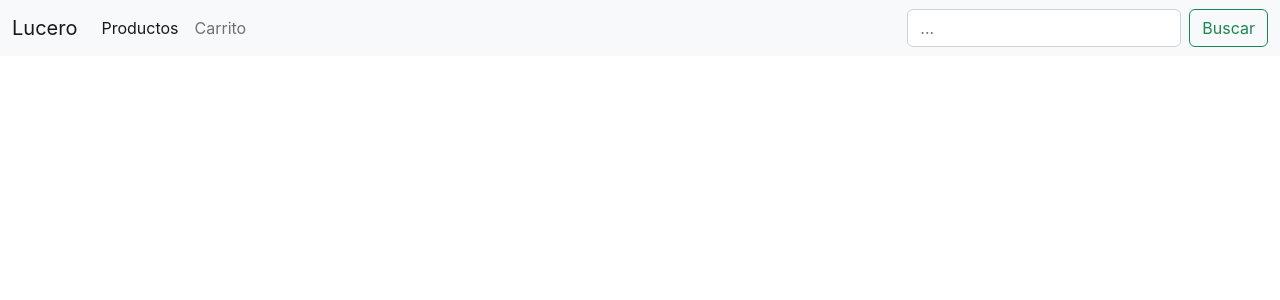
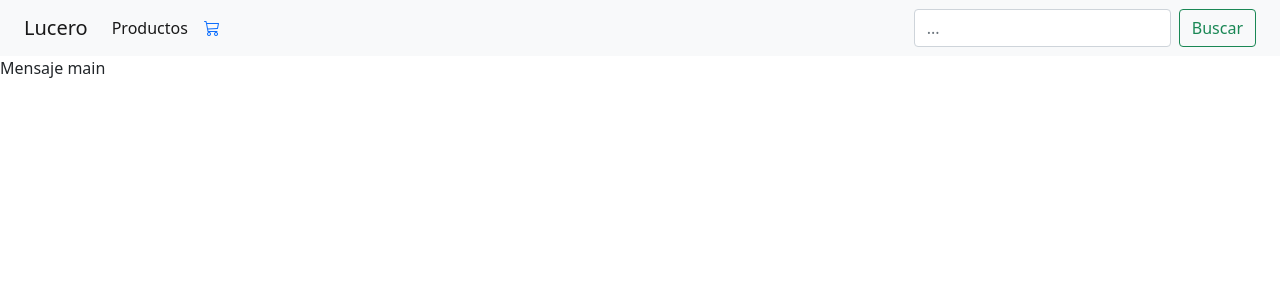
Before and after one commit to nicolasinda/appReactJs, a React (Create React App) app: page / in a window 1280 px wide. Shown: the top 300 px of the page. Built offline with nearby package versions, Linux system fonts and the light colour scheme.

Commit message:
cartWidget & itemListContainer

```diff
--- a/package.json
+++ b/package.json
@@ -10,6 +10,7 @@
     "bootstrap": "^5.1.3",
     "bootstrap-icons": "^1.8.3",
     "react": "^18.2.0",
+    "react-bootstrap": "^2.4.0",
     "react-dom": "^18.2.0",
     "react-scripts": "^5.0.1",
     "web-vitals": "^2.1.4"
--- a/src/App.js
+++ b/src/App.js
@@ -3,11 +3,12 @@ import './App.css';
 import ItemListContainer from './comoponents/ItemListContainer';
 //import Ejemplo from './comoponents/Ejemplo';
 import NavBar from './comoponents/NavBar';
+
 function App() {
   return (
     <>
     <NavBar/>
-    <ItemListContainer>MENSAJE</ItemListContainer>
+    <ItemListContainer greeting="Mensaje main"/>
     </>
   );
 }
--- a/src/comoponents/CartWidget.jsx
+++ b/src/comoponents/CartWidget.jsx
@@ -1,10 +1,12 @@
 import React from "react";
 
-const IconCart=()=>{
+const CartWidget=()=>{
     return(
-        <i class="bi bi-cart"></i>
+        <>
+      <i className="bi bi-cart3"></i>
+        </>
     )
 
 };
 
-export default IconCart;
+export default CartWidget;
--- a/src/comoponents/ItemListContainer.jsx
+++ b/src/comoponents/ItemListContainer.jsx
@@ -1,7 +1,5 @@
 import React from 'react';
-const ItemListContainer=(greeting)=>{
-    return(
-        <p></p>
-    )
-}
+const ItemListContainer=({greeting})=>{
+    return <p> {greeting} </p>
+};
 export default ItemListContainer;
--- a/src/comoponents/NavBar.jsx
+++ b/src/comoponents/NavBar.jsx
@@ -1,25 +1,28 @@
 import React from "react";
-import IconCart from "./CartWidget";
+import CartWidget from "./CartWidget";
 const NavBar=()=>{
 return(
-<nav class="navbar navbar-expand-lg bg-light">
-  <div class="container-fluid">
-    <button class="navbar-toggler" type="button" data-bs-toggle="collapse" data-bs-target="#navbarTogglerDemo03" aria-controls="navbarTogglerDemo03" aria-expanded="false" aria-label="Toggle navigation">
-      <span class="navbar-toggler-icon"></span>
+<nav className="navbar navbar-expand-lg bg-light">
+  <div className="container-fluid">
+    <button className="navbar-toggler" type="button" data-bs-toggle="collapse" data-bs-target="#navbarTogglerDemo03" aria-controls="navbarTogglerDemo03" aria-expanded="false" aria-label="Toggle navigation">
+      <span className="navbar-toggler-icon"></span>
     </button>
-    <a class="navbar-brand" href="https://www.facebook.com/">Lucero</a>
-    <div class="collapse navbar-collapse" id="navbarTogglerDemo03">
-      <ul class="navbar-nav me-auto mb-2 mb-lg-0">
-        <li class="nav-item">
-          <a class="nav-link active" aria-current="page" href="https://www.facebook.com/">Productos</a>
+    <a className="navbar-brand" href="https://www.facebook.com/">Lucero</a>
+    <div className="collapse navbar-collapse" id="navbarTogglerDemo03">
+      <ul className="navbar-nav me-auto mb-2 mb-lg-0">
+        <li className="nav-item">
+          <a className="nav-link active" aria-current="page" href="https://www.facebook.com/">Productos</a>
         </li>
-        <li class="nav-item">
-          <a class="nav-link" href="https://www.facebook.com/" >Carrito</a>
+        <li className="nav-item">
+        <a className="nav-link" href="https://www.facebook.com/" >{<CartWidget/>}</a>
+
         </li>
+
+
       </ul>
-      <form class="d-flex" role="search">
-        <input class="form-control me-2" type="search" placeholder="..." aria-label="Search"/>
-        <button class="btn btn-outline-success" type="submit">Buscar</button>
+      <form className="d-flex" role="search">
+        <input className="form-control me-2" type="search" placeholder="..." aria-label="Search"/>
+        <button className="btn btn-outline-success" type="submit">Buscar</button>
       </form>
     </div>
   </div>
--- a/src/index.css
+++ b/src/index.css
@@ -11,3 +11,7 @@ code {
   font-family: source-code-pro, Menlo, Monaco, Consolas, 'Courier New',
     monospace;
 }
+
+a {
+  text-decoration: none;
+}
--- a/src/index.js
+++ b/src/index.js
@@ -3,6 +3,11 @@ import ReactDOM from 'react-dom/client';
 import './index.css';
 import App from './App';
 import reportWebVitals from './reportWebVitals';
+import 'bootstrap/dist/css/bootstrap.css';
+import 'bootstrap';
+import 'bootstrap-icons/font/bootstrap-icons.css';
+
+
 
 const root = ReactDOM.createRoot(document.getElementById('root'));
 root.render(
```
Also changed, not shown: 1 other file (tests, documents, lock files or other folders).
